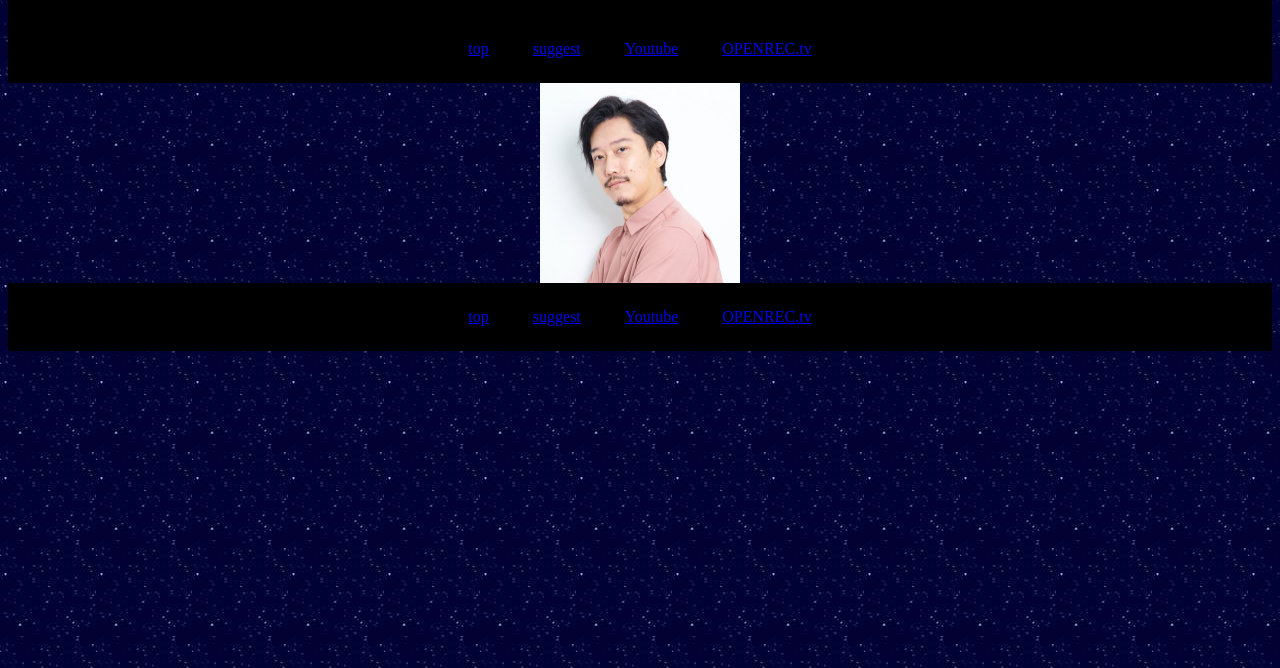
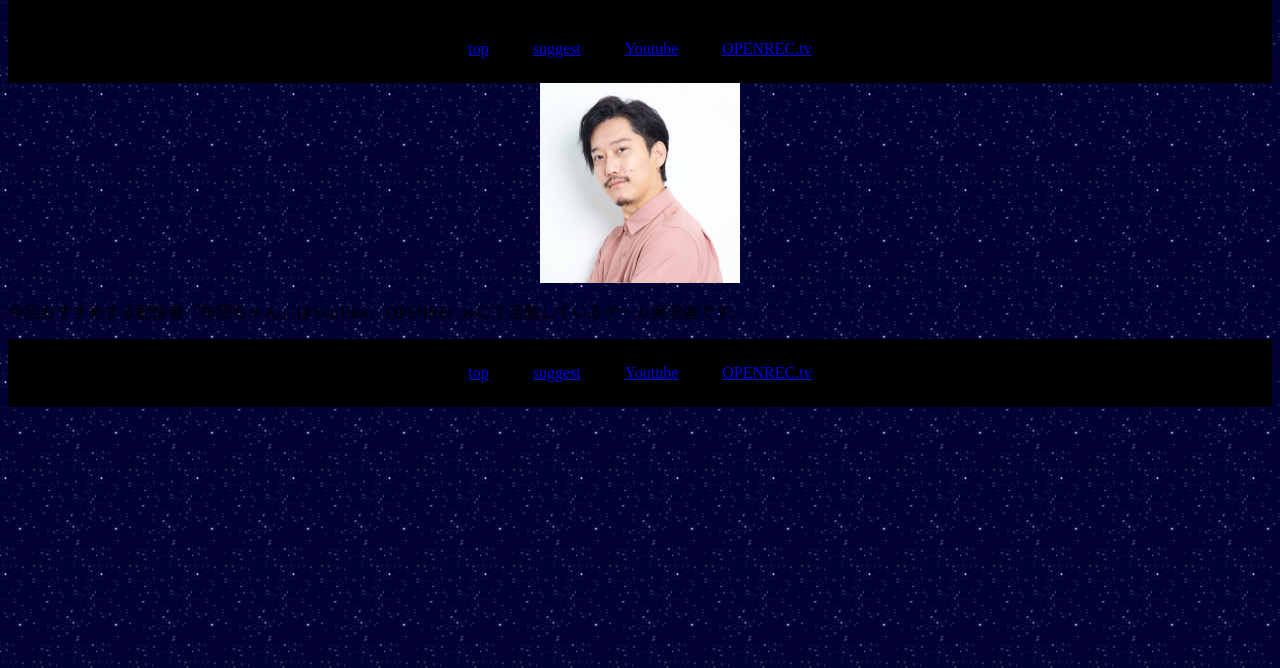
Before and after one commit to zm21202yuta/koukimatu, a plain HTML site: page index.html in a window 1280 px wide. Shown: the part 132-800 px from the top of the page. Drawn offline with Linux system fonts and the light colour scheme; files whose address does not match are found by name.

Commit message:
Update index.html

```diff
--- a/index.html
+++ b/index.html
@@ -28,6 +28,7 @@
   </header>
 <main>
  <img src="./image/majinn.jpg" alt="布団ちゃん">
+ <p>今回おすすめする配信者「布団ちゃん」はYouTube、OPENREC.tvにて活動しているゲーム実況者です。</p>
 </main>
 
 
```
